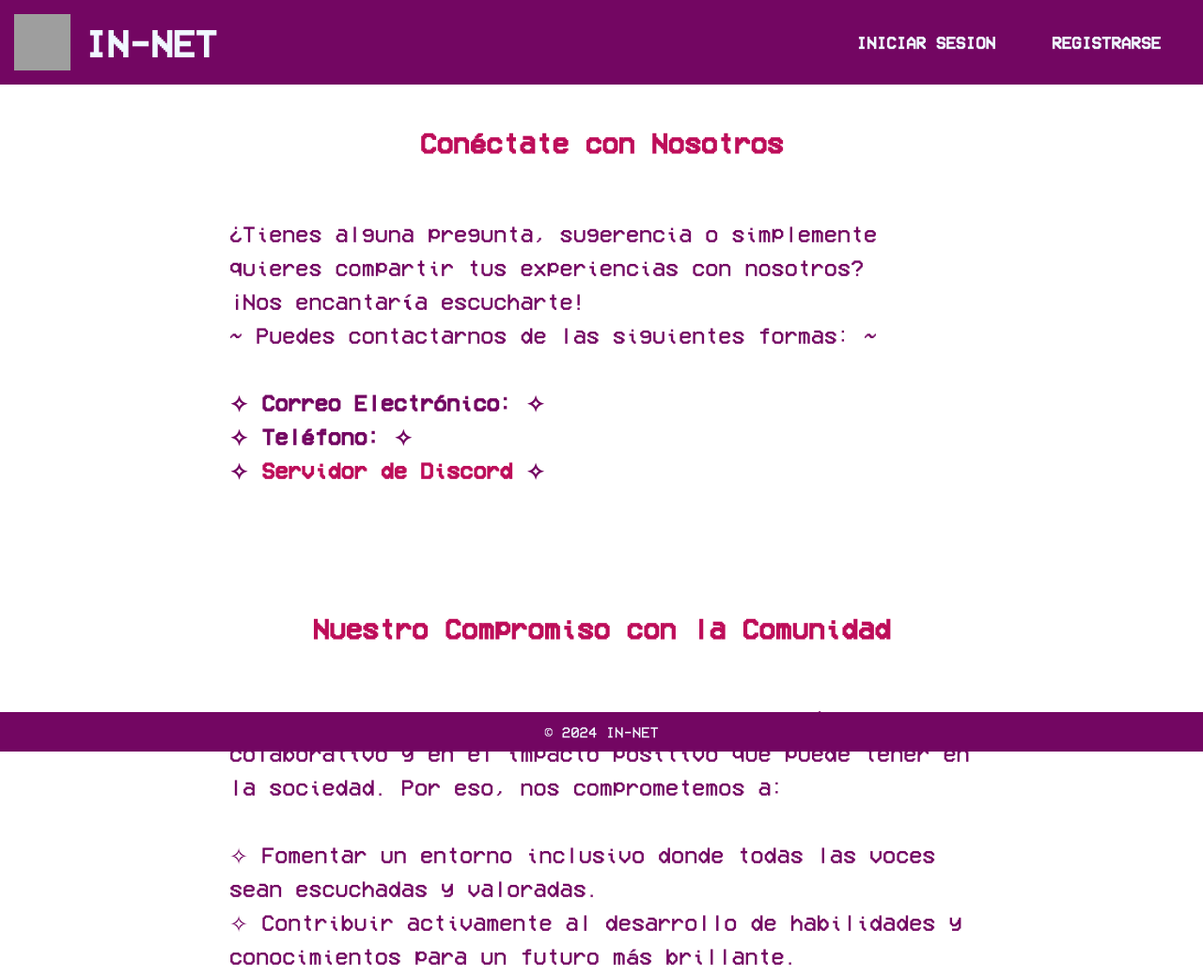
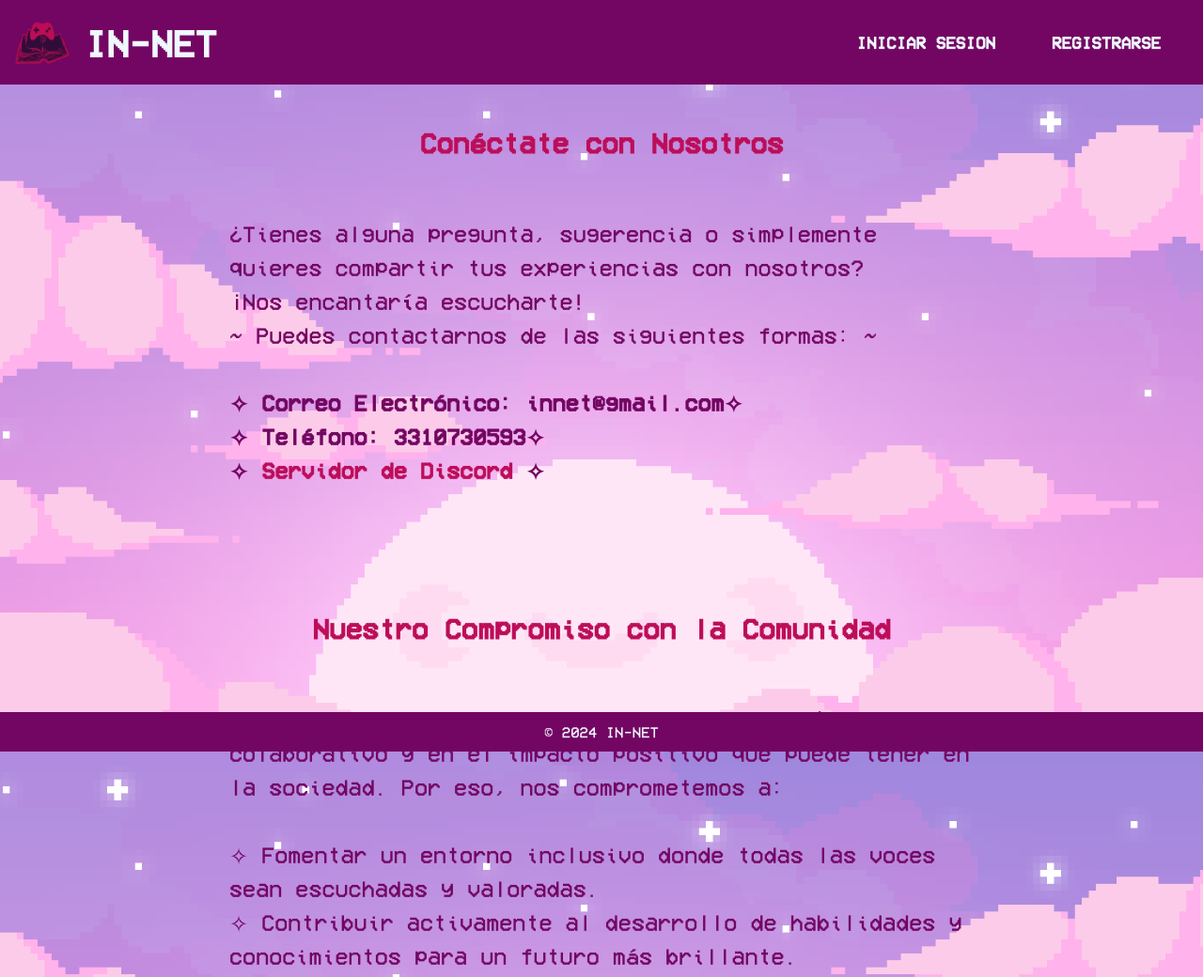
Before and after one commit to samnette/IN-NET, a PHP site: page /IN-NET/nosotros.php in a window 1280 px wide. Shown: the top 1040 px of the page at 94% size. Run offline with PHP 8.4, Linux system fonts and the light colour scheme; grey boxes are pictures that could not be loaded.

Commit message:
Add files via upload

```diff
--- a/Rank/cargar.php
+++ b/Rank/cargar.php
@@ -15,7 +15,6 @@ $servername = "localhost";
 $username = "root";
 $password = "";
 $dbname = "innet";
-
 
 $conn = new mysqli($servername, $username, $password, $dbname);
 
--- a/Ranking/verranking.php
+++ b/Ranking/verranking.php
@@ -14,7 +14,7 @@
 <head>
     <title>RANKING</title>
     <link href="http://localhost/IN-NET/CSS/index.css" rel="stylesheet"/>
-    <link href="http://localhost/IN-NET/CSS/ranking.css" rel="stylesheet"/>
+    <link href="http://localhost/IN-NET/CSS/rankingg.css" rel="stylesheet"/>
 </head>
 <body>
 <nav class="nav">
@@ -29,7 +29,7 @@
                 <?php $adminson = $user->getAdmin(); if ($adminson == 1) {?>
                 <li><a href="http://localhost/IN-NET/admin/home.php">ADMIN</a></li>
                 <?php } ?>
-              <li><a href="http://localhost/IN-NET/actividad/actividad.php">ACTIVIDADES</a></li>
+              <li><a href="http://localhost/IN-NET/Juego/index.php">¡A JUGAR!</a></li>
               <li><a href="http://localhost/IN-NET/Contenido/indice.php">CONTENIDO</a><br>
               <li><a href="#">FORO</a></li>
               <li><a href="http://localhost/IN-NET/Perfil/lista.php">PERFIL</a><br>
--- a/Registro/mensajes/mensaje_error.php
+++ b/Registro/mensajes/mensaje_error.php
@@ -17,4 +17,7 @@
     <a class="boton" href="../registro.php">Volver al Registro</a>
 
 </body>
+<footer>
+        <p>&copy; 2024 IN-NET</p>
+    </footer>
 </html>
--- a/Registro/mensajes/mensaje_exito.php
+++ b/Registro/mensajes/mensaje_exito.php
@@ -16,4 +16,7 @@
     <a class="boton" href="../../Inicio/index.php">Iniciar Sesión</a>
 
 </body>
+<footer>
+        <p>&copy; 2024 IN-NET</p>
+    </footer>
 </html>
--- a/Registro/mensajes/mensaje_fallido.php
+++ b/Registro/mensajes/mensaje_fallido.php
@@ -17,4 +17,7 @@
     <a class="boton" href="../../index.php">Volver</a>
 
 </body>
+<footer>
+        <p>&copy; 2024 IN-NET</p>
+    </footer>
 </html>
--- a/Registro/mensajes/mensaje_verificacion.php
+++ b/Registro/mensajes/mensaje_verificacion.php
@@ -16,4 +16,7 @@
     <a class="boton" href="../../Inicio/index.php">Volver a Inicio de Sesion</a>
 
 </body>
+<footer>
+        <p>&copy; 2024 IN-NET</p>
+    </footer>
 </html>
--- a/Registro/registro.php
+++ b/Registro/registro.php
@@ -5,7 +5,7 @@
     <meta name="viewport" content="width=device-width, initial-scale=1.0">
     <title>REGISTRO</title>
     <link href="../CSS/index.css" rel="stylesheet"/>
-    <link href="../CSS/formulario.css" rel="stylesheet"/>
+    <link href="../CSS/formularie.css" rel="stylesheet"/>
     <script>
         function handleFileChange() {
             const fileInput = document.getElementById('archivo');
--- a/nosotros.php
+++ b/nosotros.php
@@ -1,5 +1,12 @@
 <!DOCTYPE html>
 <html>
+<style>
+    body {
+    background-image: url(http://localhost/IN-NET/Imagenes/general/inicio.png);
+    background-size: cover;
+    background-attachment: fixed;
+}
+</style>
 
 <head>
     <title>IN-NET</title>
@@ -11,7 +18,7 @@
 
         <nav class="nav">
             <div class=librologo>
-                <img class="libro" src="Imagenes/index/logo-r.png">
+            <img class="libro" src="http://localhost/IN-NET/Imagenes/general/logo-r.png">
                 <div class="logo">
                     <a href="index.php">IN-NET</a>
                 </div>
@@ -29,8 +36,8 @@
             <p>¿Tienes alguna pregunta, sugerencia o simplemente quieres compartir tus experiencias con nosotros?<br>
                 ¡Nos encantaría escucharte! <br> ~ Puedes contactarnos de las siguientes formas: ~</p><br>
             <ul>
-                <li><strong>✧ Correo Electrónico: ✧</strong></li>
-                <li><strong>✧ Teléfono: ✧</strong></li>
+                <li><strong>✧ Correo Electrónico: innet@gmail.com✧</strong></li>
+                <li><strong>✧ Teléfono: 3310730593✧</strong></li>
                 <li><strong>✧ <a href="https://discord.gg/QGfpSTkung">Servidor de Discord</a> ✧</strong></li>
             </ul><br><br><br>
 
```
Also changed, not shown: home.php (+10 -1 lines), Registro/archivos/07ae6f89a55f6f741c2bc3a0e7522989.png (added), Registro/archivos/1b140572f693b77a5173aa643a503497.jpg (added), Registro/archivos/d3a232c06e4d70992b06afc40e1fde42.jpg (added), Registro/archivos/ff721f8729a983ea4cfa950c6ca792a7.jpg (added).
